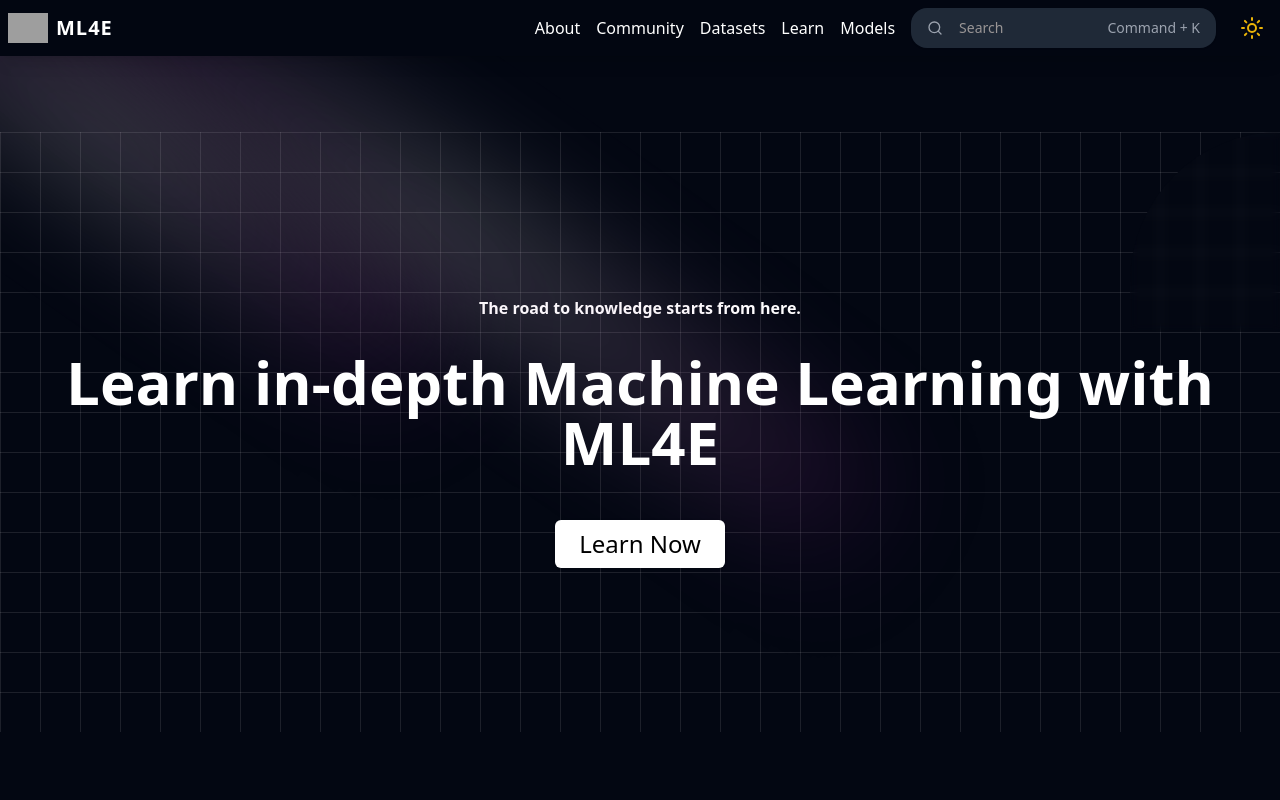
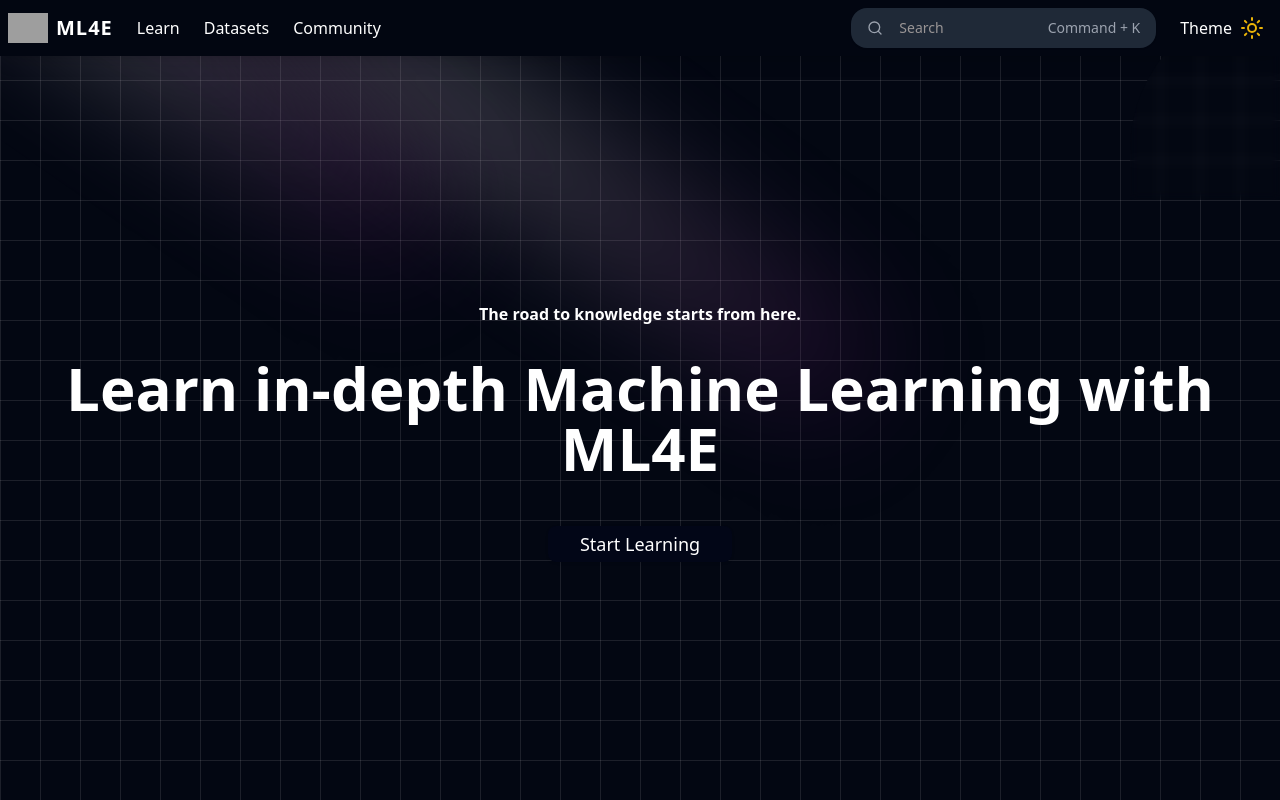
Before and after one commit to aayank13/ml4e, a Next.js app: page / in a window 1280 px wide. Built offline with nearby package versions, Linux system fonts and the light colour scheme; grey boxes are pictures that could not be loaded.

Commit message:
Light Mode Changes

```diff
--- a/app/(root)/page.tsx
+++ b/app/(root)/page.tsx
@@ -1,6 +1,6 @@
 "use client";
 import Link from "next/link";
-import { useState, useEffect, useRef } from "react"; // Import useRef
+import { useState, useEffect, useRef, useCallback } from "react";
 import { Button } from "@/components/ui/button";
 import {
   Dialog,
@@ -9,7 +9,7 @@ import {
   DialogTitle,
 } from "@/components/ui/dialog";
 import Image from "next/image";
-import { Search, Moon, Sun, Menu } from "lucide-react";
+import { Search, Moon, Sun, MoreVertical } from "lucide-react";
 
 interface NavbarProps {
   darkMode: boolean;
@@ -20,37 +20,49 @@ interface NavbarProps {
 
 function Navbar({ darkMode, toggleDarkMode, isOpen, setIsOpen }: NavbarProps) {
   const [searchTerm, setSearchTerm] = useState<string>("");
+  const [dropdownOpen, setDropdownOpen] = useState<boolean>(false);
+  const searchInputRef = useRef<HTMLInputElement | null>(null);
 
-  const searchInputRef = useRef<HTMLInputElement | null>(null); // Create a ref for the input
-
-  const handleKeyDown = (event: KeyboardEvent) => {
+  const handleKeyDown = useCallback(
+    (event: KeyboardEvent) => {
       if (event.key === "Escape") {
         setIsOpen(false);
+        setDropdownOpen(false);
       }
-  };
+    },
+    [setIsOpen, setDropdownOpen]
+  );
 
   useEffect(() => {
     window.addEventListener("keydown", handleKeyDown);
-
     return () => {
       window.removeEventListener("keydown", handleKeyDown);
     };
-  }, []);
+  }, [handleKeyDown]);
 
-  // Effect to autofocus the input when the modal opens
   useEffect(() => {
     if (isOpen && searchInputRef.current) {
-      searchInputRef.current.focus(); // Autofocus the input
+      searchInputRef.current.focus();
     }
   }, [isOpen]);
+
+  const toggleDropdown = () => {
+    setDropdownOpen((prev) => !prev);
+  };
+
+  const handleDropdownItemClick = () => {
+    setDropdownOpen(false);
+  };
 
   return (
     <nav
       className={`border-gray-400 p-2 fixed w-full z-10 shadow-lg ${
-        darkMode ? "bg-[#020611]" : "bg-violet-700"
-      } text-white`}
+        darkMode ? "bg-[#020611] text-white" : "bg-white text-black"
+      }`}
     >
       <div className="container mx-auto flex justify-between items-center">
+        {/* logo */}
+        <div className="flex items-center space-x-6">
           <Link href="/" className="flex items-center space-x-2">
             <Image
               src="/icon.ico"
@@ -62,25 +74,28 @@ function Navbar({ darkMode, toggleDarkMode, isOpen, setIsOpen }: NavbarProps) {
             />
             <span className="text-xl font-bold tracking-wider">ML4E</span>
           </Link>
+          <Link href="/learn" className="hidden md:block">
+            Learn
+          </Link>
+          <Link href="/datasets" className="hidden md:block">
+            Datasets
+          </Link>
+          <Link href="/community" className="hidden md:block">
+            Community
+          </Link>
+        </div>
 
-        <div className="flex items-center space-x-4">
-          {/* New navigation links */}
-          <Link href="/about" className="hidden md:block">About</Link>
-          <Link href="/community" className="hidden md:block">Community</Link>
-          <Link href="/datasets" className="hidden md:block">Datasets</Link>
-          <Link href="/learn" className="hidden md:block">Learn</Link>
-          <Link href="/models" className="hidden md:block">Models</Link>
-
+        <div className="flex items-center justify-start space-x-4">
           <Dialog open={isOpen} onOpenChange={setIsOpen}>
             <DialogTrigger asChild>
               <Button
                 variant="outline"
-                className="hidden md:flex items-center w-full max-w-xs h-10 rounded-2xl bg-[#1f2937] border-none outline-none hover:bg-[#425167]"
+                className={`hidden md:flex items-center w-full max-w-xs h-10 rounded-2xl ${
+                  darkMode ? "bg-[#1f2937]" : "bg-[#f0f0f0]"
+                } border-none outline-none hover:bg-[#425167]`}
                 onClick={() => setIsOpen(true)}
               >
-                <Search
-                  className={darkMode ? "text-gray-400" : "text-violet-700"}
-                />
+                <Search className={darkMode ? "text-gray-400" : "text-black"} />
                 <span className="ml-2 text-[#999595]">Search</span>
                 <span className="ml-24 text-gray-400 text-sm">Command + K</span>
               </Button>
@@ -89,10 +104,10 @@ function Navbar({ darkMode, toggleDarkMode, isOpen, setIsOpen }: NavbarProps) {
               className={`p-6 rounded-lg shadow-lg w-full max-w-2xl outline-none border-none mb-12 max-h-full ${
                 darkMode ? "bg-[#020611]" : "bg-white"
               }`}
-              style={{ marginTop: "20px", position: "absolute", top: "60px" }} // Adjust top position
+              style={{ marginTop: "20px", position: "absolute", top: "60px" }}
             >
               <DialogTitle className="sr-only">Search</DialogTitle>
-              <div className="relative flex items-center w-full ">
+              <div className="relative flex items-center w-full">
                 <button className="absolute left-3 text-gray-400">
                   <Search />
                 </button>
@@ -102,10 +117,10 @@ function Navbar({ darkMode, toggleDarkMode, isOpen, setIsOpen }: NavbarProps) {
                   value={searchTerm}
                   onChange={(e) => setSearchTerm(e.target.value)}
                   ref={searchInputRef}
-                  className={`w-[95%] pl-10 pr-12 ml-2 border rounded-lg focus:outline-none focus:ring-0 bg-inherit outline-none border-none text-lg ${
+                  className={`w-[95%] pl-10 pr-12 ml-2 border rounded-lg focus:outline-none focus:ring-0 bg-inherit text-lg ${
                     darkMode
                       ? "text-white bg-[#1f2937] border-gray-600"
-                      : "text-gray-900 bg-white border-gray-300"
+                      : "text-black bg-white border-gray-300"
                   }`}
                   style={{
                     transition: "color 0.3s ease, background-color 0.3s ease",
@@ -120,10 +135,56 @@ function Navbar({ darkMode, toggleDarkMode, isOpen, setIsOpen }: NavbarProps) {
               </div>
             </DialogContent>
           </Dialog>
-
           <button
-            onClick={toggleDarkMode}
-            className="hidden md:flex p-2 rounded-full hover:bg-violet-500 focus:outline-none"
+            onClick={() => setIsOpen(true)}
+            className={`md:hidden p-2 rounded-full ${
+              darkMode ? "text-white" : "text-black"
+            }`}
+          >
+            <Search />
+          </button>
+          <button
+            className="md:hidden focus:outline-none"
+            onClick={toggleDropdown}
+          >
+            <MoreVertical className="text-black" />
+          </button>
+          {/* Dropdown Menu for Small Screens */}
+          {dropdownOpen && (
+            <div
+              className={`absolute right-1 top-12 w-48 rounded-lg shadow-lg z-20 p-2 ${
+                darkMode ? "bg-[#1f2937] text-white" : "bg-white text-black"
+              }`}
+            >
+              <Link
+                href="/"
+                onClick={handleDropdownItemClick}
+                className="block w-full px-4 py-2 hover:bg-gray-200 rounded-lg"
+              >
+                Home
+              </Link>
+              <Link
+                href="/learn"
+                onClick={handleDropdownItemClick}
+                className="block w-full px-4 py-2 hover:bg-gray-200 rounded-lg"
+              >
+                Learn
+              </Link>
+              <Link
+                href="/about"
+                onClick={handleDropdownItemClick}
+                className="block w-full px-4 py-2 hover:bg-gray-200 rounded-lg"
+              >
+                About
+              </Link>
+              <div className="flex items-center justify-between w-full px-4 py-2">
+                <span>Theme</span>
+                <button
+                  onClick={() => {
+                    handleDropdownItemClick();
+                    toggleDarkMode();
+                  }}
+                  className="p-1"
                 >
                   {darkMode ? (
                     <Sun className="text-yellow-500" />
@@ -131,12 +192,21 @@ function Navbar({ darkMode, toggleDarkMode, isOpen, setIsOpen }: NavbarProps) {
                     <Moon className="text-blue-500" />
                   )}
                 </button>
+              </div>
+            </div>
+          )}
 
+          {/* Theme Toggle Button for Large Screens */}
           <button
-            className="md:hidden focus:outline-none"
-            onClick={() => setIsOpen(!isOpen)}
+            onClick={toggleDarkMode}
+            className="hidden md:flex items-center p-2 rounded-full hover:bg-gray-200 focus:outline-none"
           >
-            <Menu className="text-white" />
+            <span className="mr-2">Theme</span>
+            {darkMode ? (
+              <Sun className="text-yellow-500" />
+            ) : (
+              <Moon className="text-blue-500" />
+            )}
           </button>
         </div>
       </div>
@@ -156,8 +226,16 @@ export default function Home() {
     <div
       className={`${
         darkMode ? "bg-[#030712] text-white" : "bg-white text-gray-900"
-      } ${isOpen ? "blur-sm" : ""}`}
+      } ${isOpen ? "blur-sm" : ""} relative`}
+      style={{ overflowX: "hidden" }} // Prevent horizontal overflow
     >
+      <div className="grid-background"></div> {/* Add the grid background */}
+      <div
+        className={`flare-effect ${darkMode ? "dark-flare" : "light-flare"}`}
+      ></div>
+      <div
+        className={`flare-effect-1 ${darkMode ? "dark-flare" : "light-flare"}`}
+      ></div>
       <Navbar
         darkMode={darkMode}
         toggleDarkMode={toggleDarkMode}
@@ -169,7 +247,6 @@ export default function Home() {
           darkMode ? "bg-[#030712] text-white" : "bg-white text-gray-900"
         } flex justify-center items-center flex-col min-h-screen pt-16`}
       >
-        {/* Hero Section with Grid Background */}
         <section className="custom-grid w-full flex justify-center items-center flex-col h-[75vh] relative">
           <p className="font-bold">The road to knowledge starts from here.</p>
           <div className="relative grid grid-cols-1 grid-rows-1 p-4 text-center z-10">
@@ -178,21 +255,14 @@ export default function Home() {
             </p>
           </div>
           <Link href="/learn">
-            <Button className="learn-button mt-8 z-10 p-6 bg-white text-black text-2xl relative overflow-hidden">
-              <span className="learn-text transition-transform duration-300">
-                Learn Now
-              </span>
-              <span className="learn-emoji absolute inset-0 flex items-center justify-center transition-transform duration-300 transform translate-x-full opacity-0">
-                👨‍💻
-              </span>
+            <Button
+              className={`learn-button mt-8 z-10 hover:shadow-2xl ${
+                darkMode ? "bg-[#020617] text-white" : "bg-[#28292d] text-white"
+              } text-lg px-8 py-4 rounded-lg`}
+            >
+              Start Learning
             </Button>
           </Link>
-
-          {/* Dark/Light mode background grid */}
-          <div className="absolute inset-0 pointer-events-none grid-background"></div>
-          {/* Flare Effect */}
-          <div className="flare-effect"></div>
-          <div className="flare-effect-1"></div>
         </section>
       </main>
     </div>
--- a/app/globals.css
+++ b/app/globals.css
@@ -89,9 +89,32 @@
   height: 100%;
   z-index: 0;
   pointer-events: none;
-  /* position: relative; Ensure the parent element is positioned */
-  overflow: hidden;   /* Clip any overflow to maintain the circular shape */
 }
+
+.dark .grid-background {
+  background-image:
+    linear-gradient(90deg, rgba(255, 255, 255, 0.05) 1px, transparent 1px),
+    linear-gradient(180deg, rgba(255, 255, 255, 0.05) 1px, transparent 1px);
+}
+
+.light .grid-background {
+  background-image:
+    linear-gradient(90deg, rgba(0, 0, 0, 0.05) 1px, transparent 1px),
+    linear-gradient(180deg, rgba(0, 0, 0, 0.05) 1px, transparent 1px);
+}
+
+.flare-effect, .flare-effect-1 {
+  /* Existing flare-effect styling */
+}
+
+.dark .flare-effect, .dark .flare-effect-1 {
+  background: radial-gradient(circle, rgba(255, 255, 255, 0.5) 0%, rgba(128, 0, 128, 0.4) 100%);
+}
+
+.light .flare-effect, .light .flare-effect-1 {
+  background: radial-gradient(circle, rgba(0, 0, 0, 0.5) 0%, rgba(128, 128, 255, 0.4) 100%);
+}
+
 
 .grid-background::before {
   content: '';
```
Lines whose indentation alone changed are shown as unchanged.
